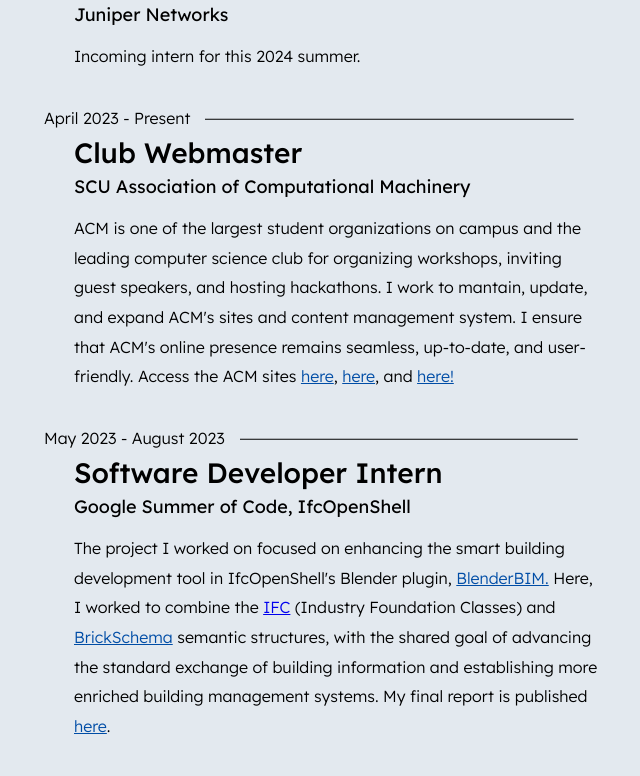
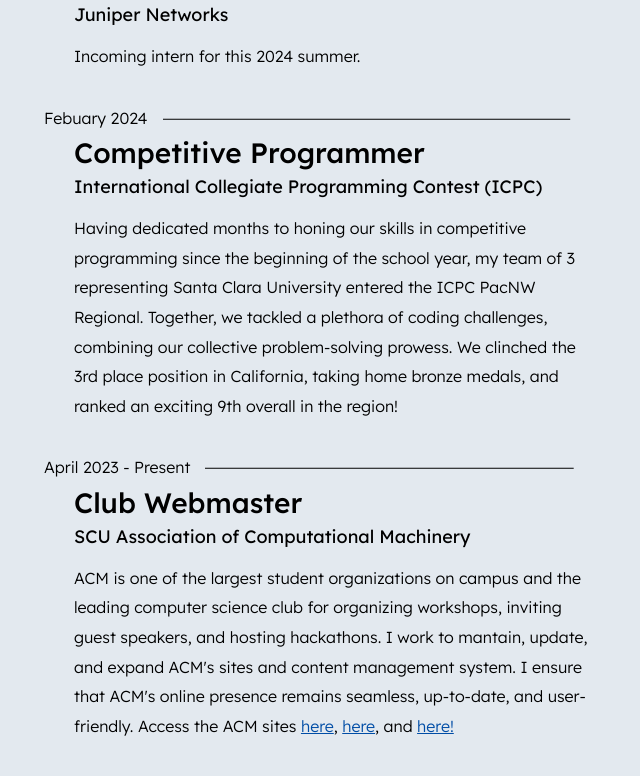
Before and after one commit to rileywong311/Personal-Website, a Vue app: page / in a window 1280 px wide. Shown: the part 5804-6580 px from the top of the page, without its empty margins (616-1256 px from the left). Built offline with nearby package versions, Linux system fonts and the light colour scheme.

Commit message:
Add ICPC experience

```diff
--- a/src/views/MainPage.vue
+++ b/src/views/MainPage.vue
@@ -218,6 +218,16 @@
         @mouseleave="experienceImage = ''">
         <p>
           Incoming intern for this 2024 summer.
+        </p>
+      </ExperienceCard>
+      <ExperienceCard dates="Febuary 2024" position="Competitive Programmer" org="International Collegiate Programming Contest (ICPC)"
+        @mouseover="experienceImage = 'ICPC.jpg'"
+        @mouseleave="experienceImage = ''">
+        <p>
+          Having dedicated months to honing our skills in competitive programming since the beginning of the school year,
+          my team of 3 representing Santa Clara University entered the ICPC PacNW Regional.
+          Together, we tackled a plethora of coding challenges, combining our collective problem-solving prowess.
+          We clinched the 3rd place position in California, taking home bronze medals, and ranked an exciting 9th overall in the region!
         </p>
       </ExperienceCard>
       <ExperienceCard dates="April 2023 - Present" position="Club Webmaster" org="SCU Association of Computational Machinery"
```
Also changed, not shown: src/assets/experience/ICPC.jpg (added).
